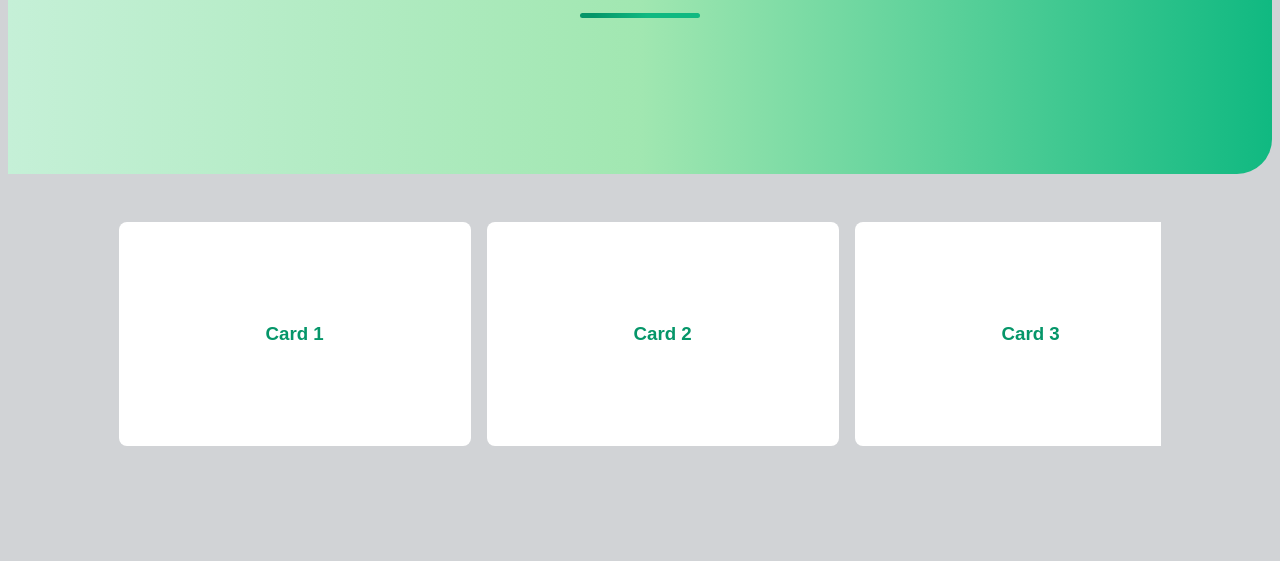
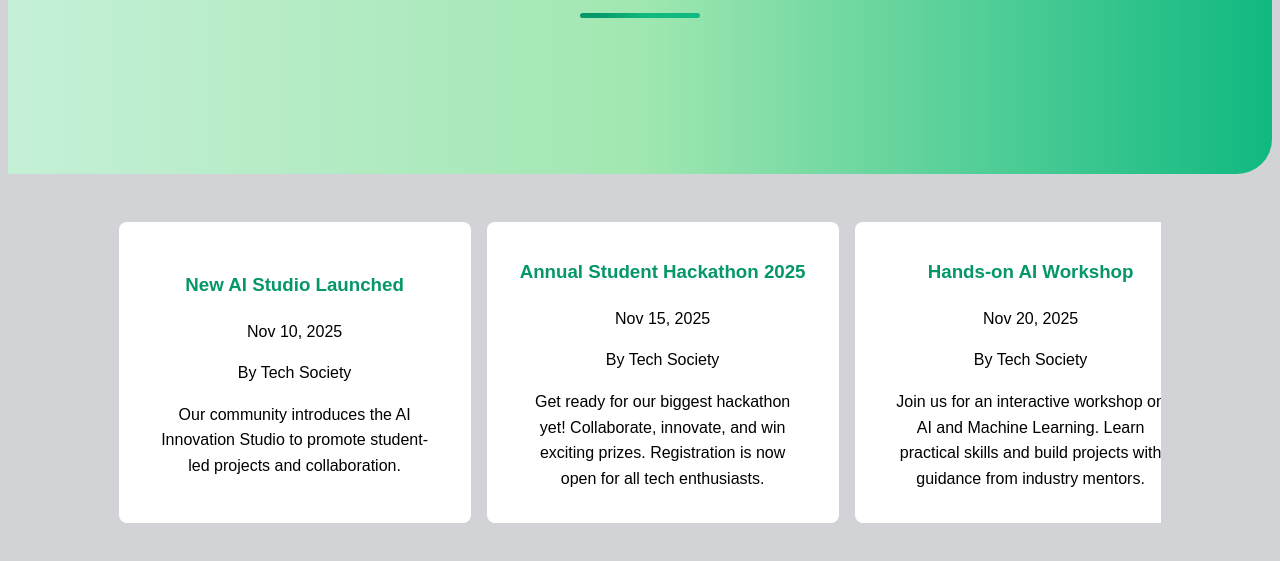
Before and after one commit to muhammad-usman-py/Community-Hub, a plain HTML site: page community-news.html in a window 1280 px wide. Shown: the part 283-844 px from the top of the page. Before the commit the page ends 800 px from the top, so only its background shows below. Drawn offline with Linux system fonts and the light colour scheme.

Commit message:
added news carousel and its content plus styled it

```diff
--- a/community-news.html
+++ b/community-news.html
@@ -40,16 +40,54 @@
 
     <section class="scrol">
         <div class="carousel">
-            <div class="card1"><h3>Card 1</h3></div>
-            <div class="card1"><h3>Card 2</h3></div>
-            <div class="card1"><h3>Card 3</h3></div>
-            <div class="card1"><h3>Card 4</h3></div>
-            <div class="card1"><h3>Card 5</h3></div>
-            <div class="card1"><h3>Card 6</h3></div>
-            <div class="card1"><h3>Card 7</h3></div>
-            <div class="card1"><h3>Card 8</h3></div>
-            <div class="card1"><h3>Card 9</h3></div>
-            <div class="card1"><h3>Card 10</h3></div>
+            <!-- card 1 -->
+            <div class="card1">
+                <h3><b>New AI Studio Launched</b></h3>
+                <p class="date">Nov 10, 2025</p>
+                <p class="author">By Tech Society</p>
+                <p>Our community introduces the AI Innovation Studio to promote student-led projects and collaboration.</p>
+            </div>
+
+            <!-- card 2 -->
+            <div class="card1">
+                <h3><b>Annual Student Hackathon 2025</b></h3>
+                <p class="date">Nov 15, 2025</p>
+                <p class="author">By Tech Society</p>
+                <p>Get ready for our biggest hackathon yet! Collaborate, innovate, and win exciting prizes. Registration is now open for all tech enthusiasts.</p>
+            </div>
+
+            <!-- card 3 -->
+            <div class="card1">
+                <h3><b>Hands-on AI Workshop</b></h3>
+                <p class="date">Nov 20, 2025</p>
+                <p class="author">By Tech Society</p>
+                <p>Join us for an interactive workshop on AI and Machine Learning. Learn practical skills and build projects with guidance from industry mentors.</p>
+            </div>
+
+            <!-- card 4 -->
+            <div class="card1">
+                <h3><b>Monthly Coding Club Meetup</b></h3>
+                <p class="date">Nov 25, 2025</p>
+                <p class="author">By Tech Society</p>
+                <p>Connect with fellow coders and share your projects, challenges, and tips at our monthly coding meetup. Beginners and experts are welcome!</p>
+            </div>
+
+            <!-- card 5 -->
+            <div class="card1">
+                <h3><b>Student Tech Blog Goes Live</b></h3>
+                <p class="date">Dec 1, 2025</p>
+                <p class="author">By Tech Society</p>
+                <p>We have launched a blog platform where students can write articles, share tutorials, and discuss the latest tech trends.</p>
+            </div>
+
+            <!-- card 6 -->
+            <div class="card1">
+                <h3><b>Robotics Innovation Showcase</b></h3>
+                <p class="date">Dec 5, 2025</p>
+                <p class="author">By Tech Society</p>
+                <p>Our student robotics teams are presenting their latest projects. Come and see innovative solutions and smart designs in action!</p>
+
+            </div>
         </div>
     </section>
 
--- a/css/pages.css
+++ b/css/pages.css
@@ -64,7 +64,7 @@
 .card1{
     scroll-snap-align: start;
     flex: 0 0 20em;
-    height: 12em;
+    aspect-ratio: 5 / 3;
     background-color: white;
     color: black;
     padding: 1em;
@@ -72,3 +72,9 @@
     text-align: center;
     align-content: center;
 }
+
+@media(max-width : 550px){
+    .card1{
+        flex: 0 0 100%;
+    }
+}
```
Also changed, not shown: directory.html (+1 -1 lines), images/news/softwarehouse.jpg (added).
